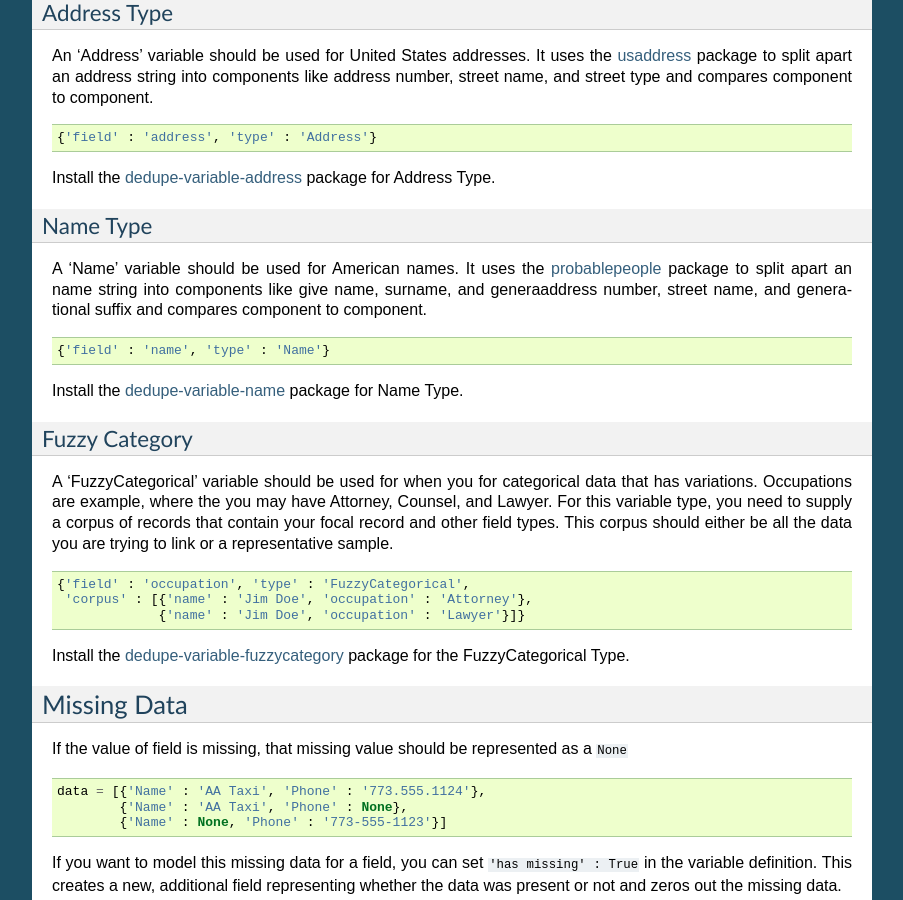
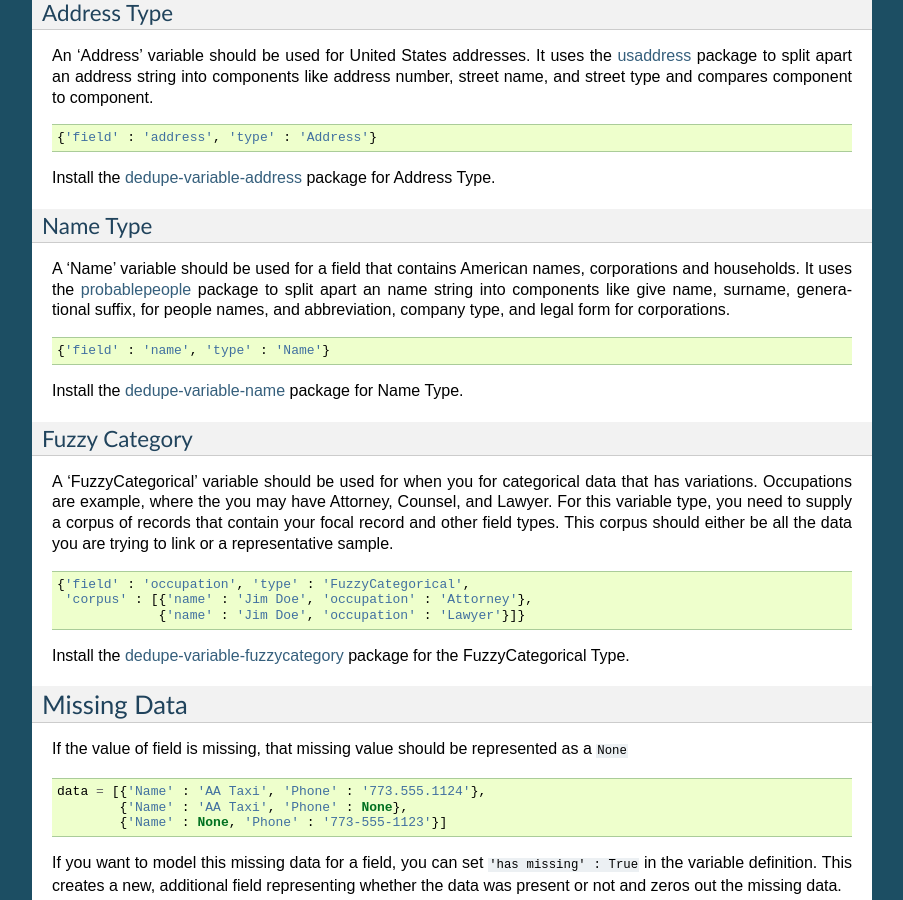
Before and after one commit to dedupeio/dedupe, a Sphinx documentation site: the page built from docs/Variable-definition.rst, in a window 1280 px wide and 900 px high, scrolled down 3264 px. Shown: the whole window, without its empty margins (198-1101 px from the left). Built offline with Sphinx 7.4.7, drawn with Linux system fonts in a browser that asks for light colours.

Commit message:
fix docs for Name type

```diff
--- a/docs/Variable-definition.rst
+++ b/docs/Variable-definition.rst
@@ -251,11 +251,12 @@ Install the `dedupe-variable-address <https://pypi.python.org/pypi/dedupe-variab
 Name Type
 ^^^^^^^^^
 
-A 'Name' variable should be used for American names. It uses the
-`probablepeople <http://probablepeople.readthedocs.org/en/latest/>`__
-package to split apart an name string into components like give name,
-surname, and generaaddress number, street name, and generational
-suffix and compares component to component.
+A 'Name' variable should be used for a field that contains American
+names, corporations and households. It uses the `probablepeople
+<http://probablepeople.readthedocs.org/en/latest/>`__ package to split
+apart an name string into components like give name, surname,
+generational suffix, for people names, and abbreviation, company type,
+and legal form for corporations.
 
 .. code:: python
 
```
